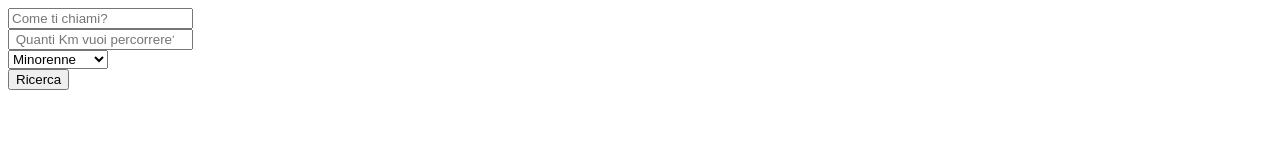
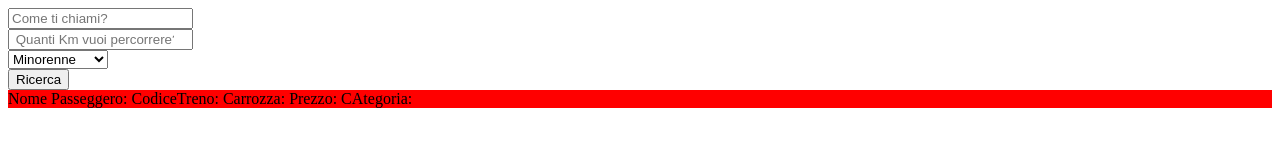
Before and after one commit to GabrielePese/js-biglietto-treno-form, a plain HTML site: page index.html in a window 1280 px wide. Drawn offline with Linux system fonts and the light colour scheme.

Commit message:
problema

```diff
--- a/index.html
+++ b/index.html
@@ -24,7 +24,7 @@
       <button id="btn" type="button" name="button">Ricerca</button>
 
       <div id="biglietto">
-        <span id="nome"></span> <span id="codiceTreno"></span><span id="carrozza"></span><span id="prezzo"></span><span id="categoria"></span>
+        <span id="nome">Nome Passeggero:</span> <span id="codiceTreno">CodiceTreno:</span> <span id="carrozza">Carrozza:</span> <span id="prezzo">Prezzo: </span><span id="categoria"> CAtegoria:</span>
       </div>
 
   </body>
```
